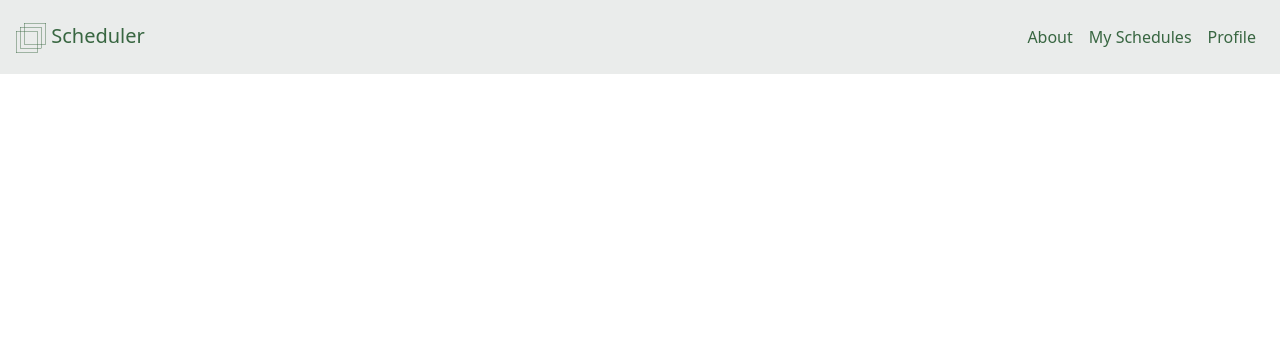
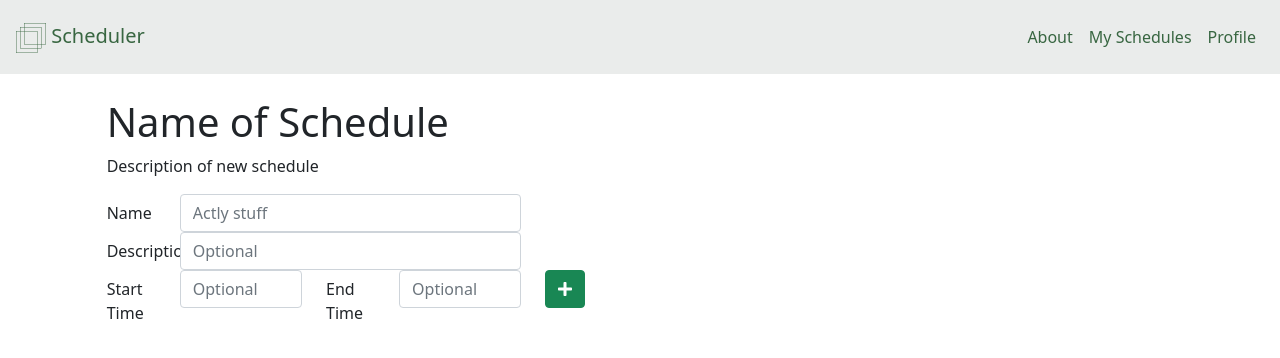
Before and after one commit to danipurwadi/scheduler, a React (Create React App) app in the folder client/: page / in a window 1280 px wide. Shown: the top 358 px of the page. Built offline with nearby package versions, Linux system fonts and the light colour scheme.

Commit message:
feat: add upload schedule template

```diff
--- a/client/src/App.js
+++ b/client/src/App.js
@@ -7,7 +7,7 @@ function App() {
   return (
     <div>
       <NavigationBar />
-      {/* <UploadSchedule /> */}
+      <UploadSchedule />
     </div>
 
   );
--- a/client/src/components/NavBarComponent.js
+++ b/client/src/components/NavBarComponent.js
@@ -1,5 +1,4 @@
 import { Nav, Navbar } from 'react-bootstrap';
-import Container from 'react-bootstrap/Container';
 import { ReactComponent as Logo } from '../assets/logo.svg';
 // import { NavLink } from 'react-router-dom';
 import styled from 'styled-components'
--- a/client/src/components/UploadScheduleComponent.js
+++ b/client/src/components/UploadScheduleComponent.js
@@ -1,10 +1,76 @@
 import React from 'react';
+import styled from 'styled-components'
+import { Row, Col, Form, Button } from 'react-bootstrap';
+import { FontAwesomeIcon } from '@fortawesome/react-fontawesome';
+import {faPlus} from '@fortawesome/free-solid-svg-icons';
 
+const Styles = styled.div`
+    .navbar {
+        background-color: #EAECEB;
+        padding: 1em;
+    }
+    .toggle, .toggle .nav-link {
+        color: #386641;
+        stroke: #386641;
+        transition: 0.3s;
+        &:hover {
+            color: #BC4749;
+            stroke: #BC4749;
+        }
+    }
+`
 function UploadSchedule() {
     return(
-        <div className = "container">
-            <h1>Upload New Schedule</h1>
-        </div>
+        <Styles>
+            <br></br>
+            <Col md={{ span: 8, offset: 1 }}>
+                <Row>
+                    <h1>Name of Schedule</h1>
+                    <p>Description of new schedule</p>
+                </Row>
+                <Row>
+                    <Form>
+                        <Form.Group as={Row} controlId="formScheduleName">
+                            <Form.Label column sm="1">
+                            Name
+                            </Form.Label>
+                            <Col sm="5">
+                            <Form.Control type="text" placeholder="Actly stuff" />
+                            </Col>
+                        </Form.Group>
+
+                        <Form.Group as={Row} controlId="formScheduleDescription">
+                            <Form.Label column sm="1">
+                            Description
+                            </Form.Label>
+                            <Col sm="5">
+                            <Form.Control type="text" placeholder="Optional" />
+                            </Col>
+                        </Form.Group>
+                        <Form.Group as={Row} controlId="formScheduleTimings">
+                            <Form.Label column sm="1">
+                                Start Time
+                            </Form.Label>
+                            <Col sm="2">
+                                <Form.Control type="text" placeholder="Optional" />
+                            </Col>
+
+                            <Form.Label column sm="1">
+                                End Time
+                            </Form.Label>
+                            <Col sm="2">
+                                <Form.Control type="text" placeholder="Optional" />
+                            </Col>
+                            <Col sm="1">
+                                <Button variant="success">
+                                    <FontAwesomeIcon icon={ faPlus } />
+                                </Button>
+                            </Col>
+                        </Form.Group>
+                    </Form>
+                </Row>
+            </Col>
+        </Styles>
     )
 }
 
```
